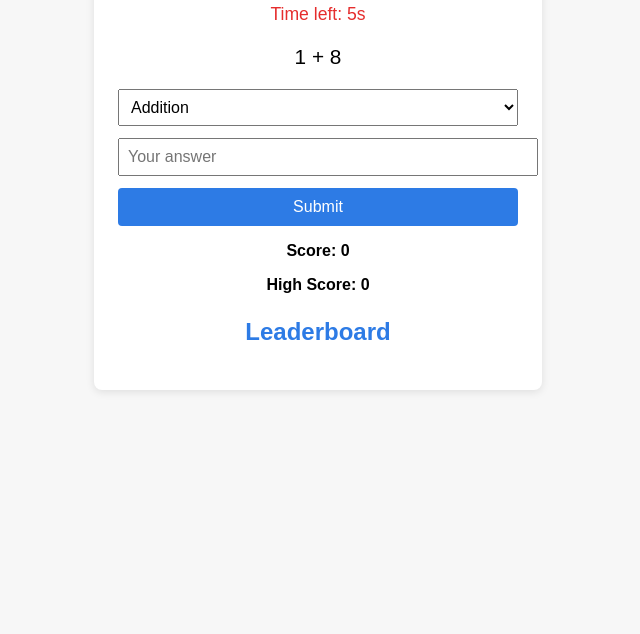
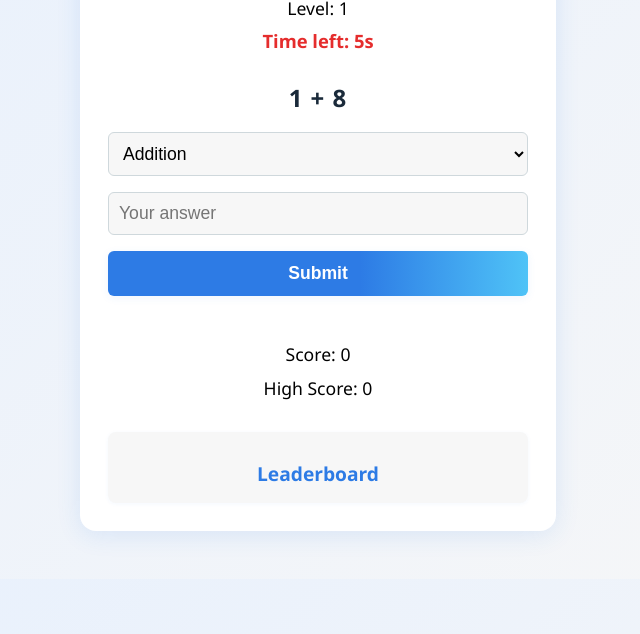
Before and after one commit to prabasajee/Math-Challenge-Mini-Game, a plain HTML site: page index.html in a window 1280 px wide. Shown: the part 166-800 px from the top of the page, without its empty margins (322-962 px from the left). Drawn offline with Linux system fonts and the light colour scheme.

Commit message:
new ui update

```diff
--- a/style.css
+++ b/style.css
@@ -1,13 +1,115 @@
-body { font-family: Arial, sans-serif; background: #f7f7f7; margin: 0; padding: 0; }
-.container { max-width: 400px; margin: 40px auto; background: #fff; padding: 24px; border-radius: 8px; box-shadow: 0 2px 8px rgba(0,0,0,0.1); }
-h1 { text-align: center; color: #2d7be5; }
-.question { font-size: 1.3em; margin: 20px 0; text-align: center; }
-input[type="number"], select { width: 100%; padding: 8px; font-size: 1em; margin-bottom: 12px; }
-button { width: 100%; padding: 10px; background: #2d7be5; color: #fff; border: none; border-radius: 4px; font-size: 1em; cursor: pointer; }
-.score, .highscore, .level { text-align: center; margin-top: 16px; font-weight: bold; }
-.feedback { text-align: center; margin-top: 8px; font-size: 1em; }
-.timer { text-align: center; font-size: 1.1em; margin-top: 8px; color: #e52d2d; }
-.leaderboard { margin-top: 24px; }
-.leaderboard h2 { text-align: center; color: #2d7be5; }
-.leaderboard ul { list-style: none; padding: 0; }
-.leaderboard li { background: #e7f0fd; margin: 4px 0; padding: 6px 12px; border-radius: 4px; text-align: center; }
+
+body {
+    font-family: 'Segoe UI', Arial, sans-serif;
+    background: linear-gradient(135deg, #e7f0fd 0%, #f7f7f7 100%);
+    margin: 0;
+    padding: 0;
+}
+.container {
+    max-width: 420px;
+    margin: 48px auto;
+    background: #fff;
+    padding: 32px 28px 28px 28px;
+    border-radius: 16px;
+    box-shadow: 0 4px 24px rgba(45,123,229,0.12);
+    position: relative;
+}
+h1 {
+    text-align: center;
+    color: #2d7be5;
+    font-size: 2.2em;
+    margin-bottom: 8px;
+    letter-spacing: 1px;
+}
+.level, .timer, .score, .highscore {
+    text-align: center;
+    margin-top: 10px;
+    font-weight: 500;
+    font-size: 1.1em;
+}
+.question {
+    font-size: 1.5em;
+    margin: 28px 0 18px 0;
+    text-align: center;
+    color: #1a2a3a;
+    font-weight: 600;
+    letter-spacing: 1px;
+}
+select, input[type="number"] {
+    width: 100%;
+    padding: 10px;
+    font-size: 1.1em;
+    margin-bottom: 16px;
+    border: 1px solid #cfd8dc;
+    border-radius: 6px;
+    box-sizing: border-box;
+    background: #f7f7f7;
+    transition: border-color 0.2s;
+}
+select:focus, input[type="number"]:focus {
+    border-color: #2d7be5;
+    outline: none;
+}
+button {
+    width: 100%;
+    padding: 12px;
+    background: linear-gradient(90deg, #2d7be5 60%, #4fc3f7 100%);
+    color: #fff;
+    border: none;
+    border-radius: 6px;
+    font-size: 1.1em;
+    font-weight: 600;
+    cursor: pointer;
+    box-shadow: 0 2px 8px rgba(45,123,229,0.08);
+    transition: background 0.2s;
+}
+button:hover {
+    background: linear-gradient(90deg, #4fc3f7 0%, #2d7be5 100%);
+}
+.feedback {
+    text-align: center;
+    margin-top: 12px;
+    font-size: 1.1em;
+    font-weight: 500;
+    color: #e52d2d;
+    min-height: 24px;
+    transition: color 0.2s;
+}
+.feedback:empty {
+    min-height: 24px;
+}
+.timer {
+    text-align: center;
+    font-size: 1.15em;
+    margin-top: 8px;
+    color: #e52d2d;
+    font-weight: 600;
+}
+.leaderboard {
+    margin-top: 32px;
+    background: #f7f7f7;
+    border-radius: 8px;
+    padding: 12px 0 8px 0;
+    box-shadow: 0 1px 4px rgba(45,123,229,0.05);
+}
+.leaderboard h2 {
+    text-align: center;
+    color: #2d7be5;
+    font-size: 1.2em;
+    margin-bottom: 8px;
+}
+.leaderboard ul {
+    list-style: none;
+    padding: 0;
+    margin: 0;
+}
+.leaderboard li {
+    background: #e7f0fd;
+    margin: 4px 0;
+    padding: 8px 12px;
+    border-radius: 4px;
+    text-align: center;
+    font-size: 1em;
+    color: #1a2a3a;
+    font-weight: 500;
+}
```
